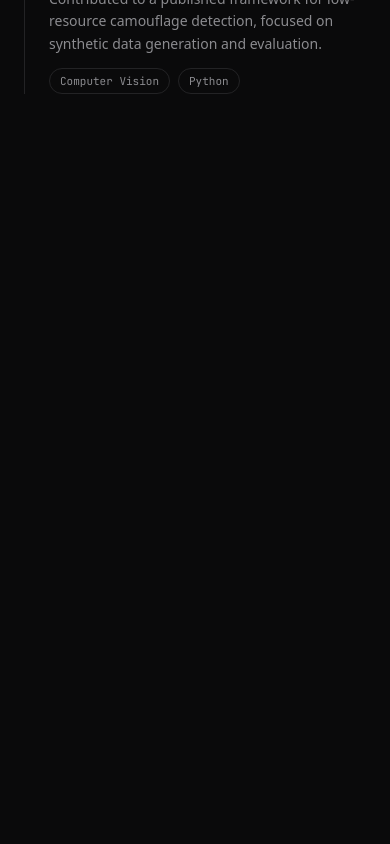
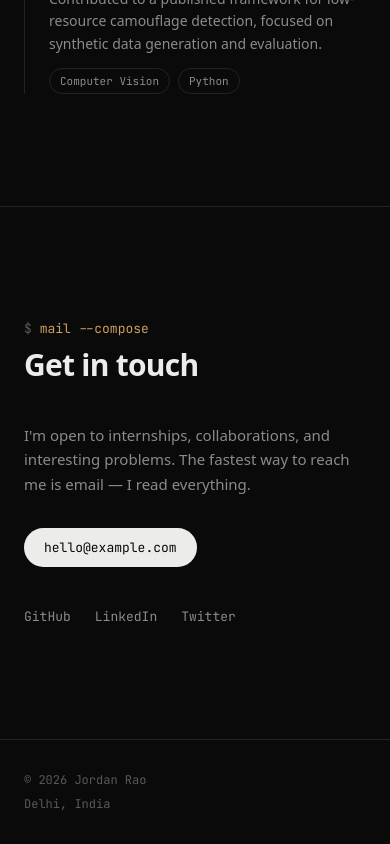
Before and after one commit to vaibhavdabas16/portfolio, a Next.js app: page / in a window 390 px wide. Shown: the part 4275-5119 px from the top of the page. Before the commit the page ends 4481 px from the top, so only its background shows below. Built offline with nearby package versions, Linux system fonts and the light colour scheme.

Commit message:
feat: contact section and footer

```diff
--- a/src/app/page.tsx
+++ b/src/app/page.tsx
@@ -3,6 +3,8 @@ import Hero from "@/components/Hero";
 import About from "@/components/About";
 import Projects from "@/components/Projects";
 import Experience from "@/components/Experience";
+import Contact from "@/components/Contact";
+import Footer from "@/components/Footer";
 
 export default function Home() {
   return (
@@ -16,7 +18,10 @@ export default function Home() {
         <Projects />
         <div className="mx-auto max-w-3xl border-t border-border" />
         <Experience />
+        <div className="mx-auto max-w-3xl border-t border-border" />
+        <Contact />
       </main>
+      <Footer />
     </>
   );
 }
--- /dev/null
+++ b/src/components/Contact.tsx
@@ -0,0 +1,38 @@
+import { profile } from "@/data/portfolio";
+import SectionLabel from "./SectionLabel";
+
+export default function Contact() {
+  return (
+    <section id="contact" className="px-6 sm:px-8 py-28 sm:py-32">
+      <div className="mx-auto w-full max-w-3xl">
+        <SectionLabel command="mail --compose" title="Get in touch" />
+
+        <p className="max-w-lg text-[15px] sm:text-base leading-relaxed text-text-secondary">
+          I&apos;m open to internships, collaborations, and interesting
+          problems. The fastest way to reach me is email — I read everything.
+        </p>
+
+        <a
+          href={`mailto:${profile.email}`}
+          className="mt-8 inline-flex items-center gap-2 rounded-full bg-text-primary px-5 py-2.5 font-mono text-[13px] text-bg transition-opacity hover:opacity-85"
+        >
+          {profile.email}
+        </a>
+
+        <div className="mt-10 flex flex-wrap gap-x-6 gap-y-2 font-mono text-[13px] text-text-secondary">
+          {profile.socials.map((s) => (
+            <a
+              key={s.label}
+              href={s.url}
+              target="_blank"
+              rel="noopener noreferrer"
+              className="transition-colors hover:text-accent"
+            >
+              {s.label}
+            </a>
+          ))}
+        </div>
+      </div>
+    </section>
+  );
+}
--- /dev/null
+++ b/src/components/Footer.tsx
@@ -0,0 +1,14 @@
+import { profile } from "@/data/portfolio";
+
+export default function Footer() {
+  return (
+    <footer className="border-t border-border px-6 sm:px-8 py-8">
+      <div className="mx-auto flex w-full max-w-3xl flex-col sm:flex-row items-start sm:items-center justify-between gap-2 font-mono text-xs text-text-tertiary">
+        <span>
+          © {new Date().getFullYear()} {profile.name}
+        </span>
+        <span>{profile.location}</span>
+      </div>
+    </footer>
+  );
+}
```
